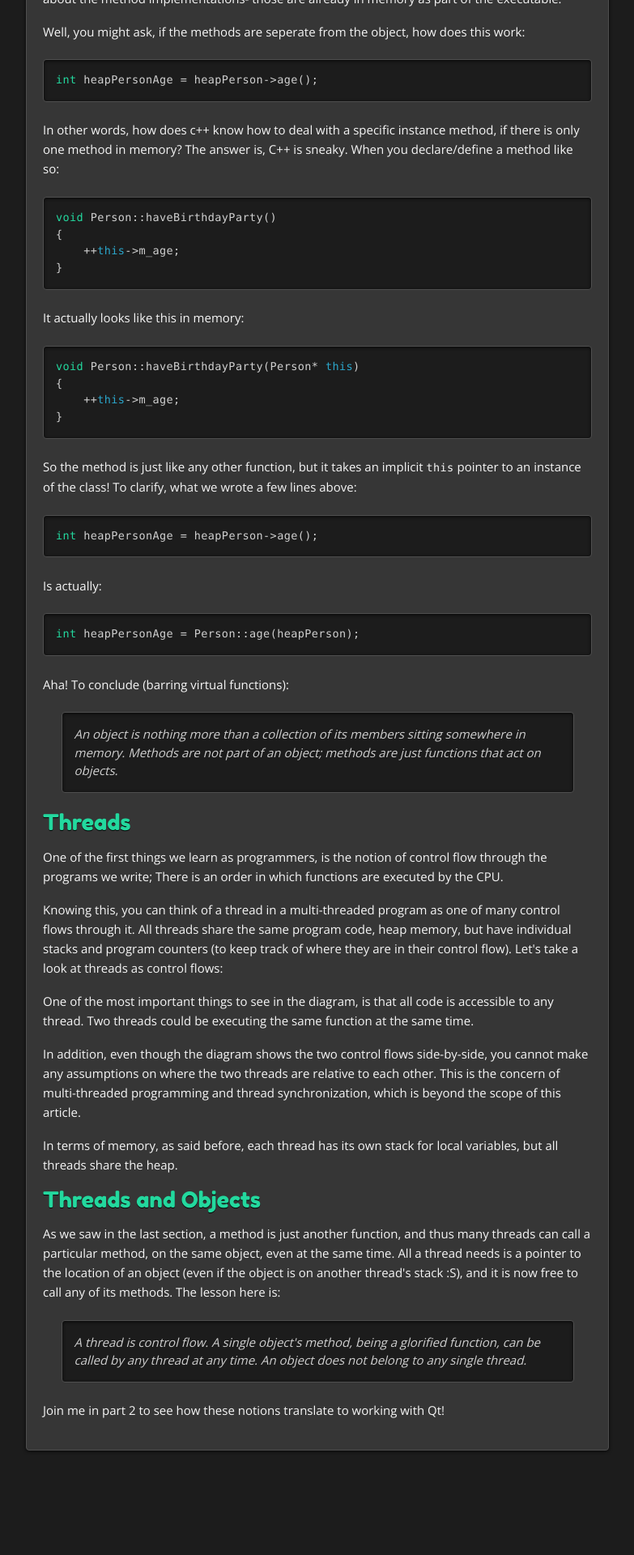
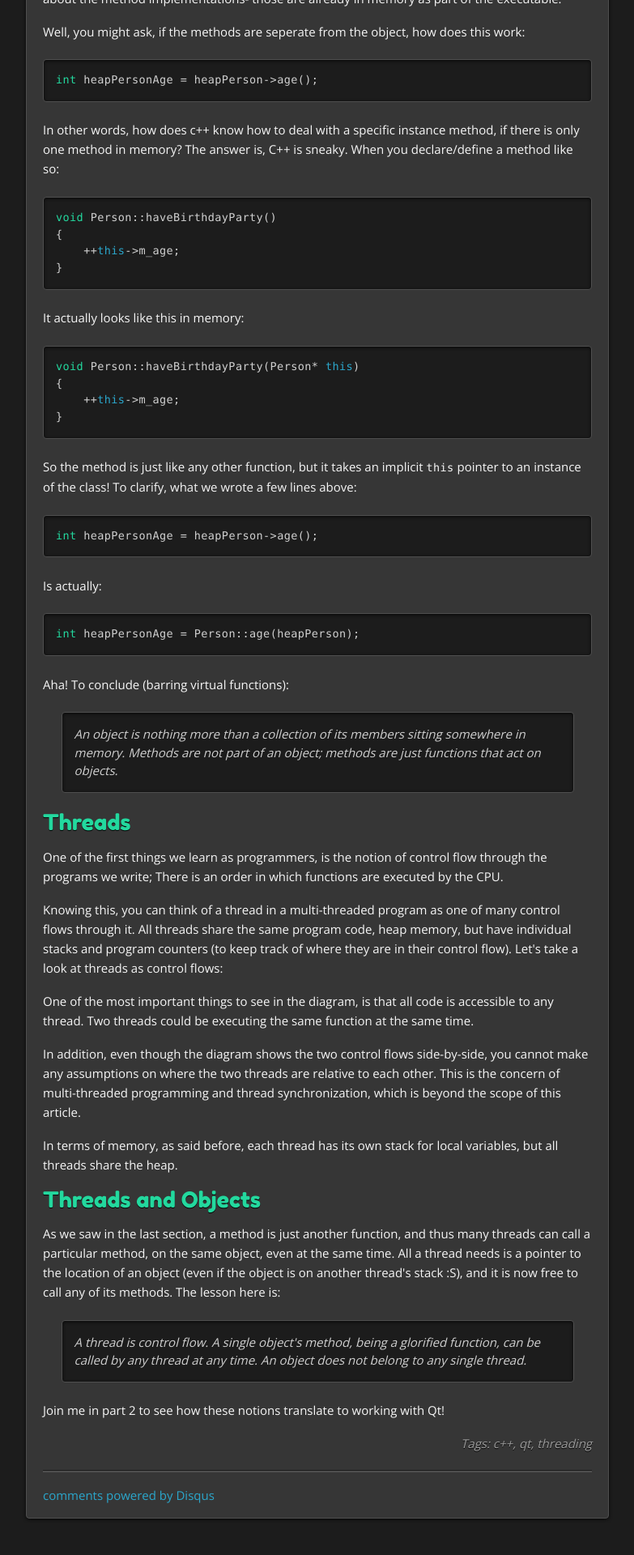
Before and after one commit to KholdStare/kholdstare.github.com, a Jekyll site: the page built from _posts/2012-08-21-objects-and-threads-in-cpp-1.html, in a window 1280 px wide. Shown: the part 1304-3224 px from the top of the page at 81% size, without its empty margins (123-906 px from the left). Built offline with Jekyll 4.4.1, drawn with Linux system fonts in a browser that asks for light colours; comment, search, counter and statistics services are not loaded; before the commit the page ends 3140 px from its top, so only the background shows below that.

Commit message:
Adding disqus to post page.

```diff
--- /dev/null
+++ b/_includes/tag_footer.html
@@ -0,0 +1,5 @@
+<ul class="tags">
+    {% for tag in tags %}
+    <li>{{tag}}</li>
+    {% endfor %}
+</ul>
--- a/_layouts/post.html
+++ b/_layouts/post.html
@@ -17,5 +17,22 @@
 
         {{ content }}
     </section>
+    <!--disqus follows-->
+    {% assign tags = page.tags %}
+    {% include tag_footer.html %}
+    <hr/>
+    <div id="disqus_thread"></div>
+    <script type="text/javascript">
+        var disqus_shortname = 'kholdcode';
+        var disqus_identifier = '{{ page.id }}';
+
+        (function() {
+            var dsq = document.createElement('script'); dsq.type = 'text/javascript'; dsq.async = true;
+            dsq.src = 'http://' + disqus_shortname + '.disqus.com/embed.js';
+            (document.getElementsByTagName('head')[0] || document.getElementsByTagName('body')[0]).appendChild(dsq);
+        })();
+    </script>
+    <noscript>Please enable JavaScript to view the <a href="http://disqus.com/?ref_noscript">comments powered by Disqus.</a></noscript>
+    <a href="http://disqus.com" class="dsq-brlink">comments powered by <span class="logo-disqus">Disqus</span></a>
 </div>
 </article>
--- a/_posts/2012-08-18-optimizing-qstring-usage.html
+++ b/_posts/2012-08-18-optimizing-qstring-usage.html
@@ -6,6 +6,10 @@
   However just like any framework there are certain things you have to watch out for.
   What I have discovered is, if you are not careful, you can experience a considerable slowdown in time intensive operations if you are using a lot QStrings.
   In this article I will demonstrate the problems, and also the solutions!
+category: technical
+tags:
+  - c++
+  - qt
 ---
 
 <h3>String literals and QStrings</h3>
--- a/_posts/2012-08-21-objects-and-threads-in-cpp-1.html
+++ b/_posts/2012-08-21-objects-and-threads-in-cpp-1.html
@@ -6,6 +6,11 @@
   I would hear co-workers talk about "objects being on threads",
   and then immediately talk about how several threads are accessing the same object.
   It would confuse the hell out of me, with the two ideas completely opposed to each other.
+category: technical
+tags:
+  - c++
+  - qt
+  - threading
 ---
 
 <p>
--- a/index.html
+++ b/index.html
@@ -20,6 +20,8 @@
 
     {{ first_post.content }}
     </section>
+    {% assign tags = first_post.tags %}
+    {% include tag_footer.html %}
 </div>
 </article>
 
@@ -35,6 +37,8 @@
         {{ post.description | markdownify }}
         <a href="{{post.url}}">Read More...</a>
     </section>
+    {% assign tags = post.tags %}
+    {% include tag_footer.html %}
 </div>
 </article>
 {% endfor %}
--- a/stylesheets/app.css
+++ b/stylesheets/app.css
@@ -1999,7 +1999,7 @@
   box-shadow: 0px 1px 4px 0px rgba(0, 0, 0, 0.8);
 }
 
-/* line 140, ../sass/app.scss */
+/* line 141, ../sass/app.scss */
 .hole, .panel blockquote, nav ul li.active, .highlight {
   -webkit-box-shadow: inset 0px 1px 4px 0px rgba(0, 0, 0, 0.8);
   -moz-box-shadow: inset 0px 1px 4px 0px rgba(0, 0, 0, 0.8);
@@ -2012,19 +2012,41 @@
   color: #d0d0d0;
 }
 
-/* line 149, ../sass/app.scss */
+/* line 150, ../sass/app.scss */
 .panel blockquote {
   margin: 1.5em;
   font-style: italic;
   padding: 1em;
 }
 
-/* line 164, ../sass/app.scss */
+/* line 165, ../sass/app.scss */
 .main-post {
   margin-bottom: 3em;
 }
 
-/* line 176, ../sass/app.scss */
+/* line 170, ../sass/app.scss */
+.tags {
+  text-align: right;
+  text-shadow: #030303 0px 1px 0px;
+  font-style: italic;
+  font-size: 1em;
+  color: #9c9c9c;
+}
+/* line 171, ../sass/app.scss */
+.tags:before {
+  content: "Tags: ";
+}
+/* line 181, ../sass/app.scss */
+.tags li {
+  display: inline;
+  list-style-type: none;
+}
+/* line 186, ../sass/app.scss */
+.tags li:not(:last-child):after {
+  content: ",";
+}
+
+/* line 200, ../sass/app.scss */
 .date {
   padding: 0;
   float: left;
@@ -2036,12 +2058,12 @@
   font-size: 1.3em;
   color: #828282;
 }
-/* line 189, ../sass/app.scss */
+/* line 220, ../sass/app.scss */
 .date span {
   display: block;
   text-align: center;
 }
-/* line 195, ../sass/app.scss */
+/* line 226, ../sass/app.scss */
 .date .day {
   font-size: 1.9em;
   font-weight: bold;
@@ -2049,7 +2071,7 @@
   position: relative;
   top: 0.1em;
 }
-/* line 204, ../sass/app.scss */
+/* line 235, ../sass/app.scss */
 .date .month {
   font-size: 1.2em;
   line-height: 0.9em;
@@ -2058,7 +2080,7 @@
   top: 0.1em;
 }
 
-/* line 220, ../sass/app.scss */
+/* line 251, ../sass/app.scss */
 header.panel {
   padding: 0px;
   -webkit-border-radius: 0px 0px;
@@ -2067,20 +2089,20 @@
   border: 0px;
   border-bottom: solid 1px #4f4f4f;
 }
-/* line 221, ../sass/app.scss */
+/* line 252, ../sass/app.scss */
 header.panel h1 {
   float: left;
   margin-right: 0.5em;
 }
 
-/* line 233, ../sass/app.scss */
+/* line 264, ../sass/app.scss */
 nav ul {
   background: #363636;
   display: block;
   list-style-type: none;
   list-style-position: inside;
 }
-/* line 239, ../sass/app.scss */
+/* line 270, ../sass/app.scss */
 nav ul li {
   margin-right: 0.5em;
   margin-bottom: 0.5em;
@@ -2089,12 +2111,12 @@
   display: block;
   position: relative;
 }
-/* line 247, ../sass/app.scss */
+/* line 278, ../sass/app.scss */
 nav ul li a {
   color: #d0d0d0;
 }
 
-/* line 259, ../sass/app.scss */
+/* line 290, ../sass/app.scss */
 code {
   font-weight: normal;
   font-family: "Consolas", "Courier New", monospace;
@@ -2102,7 +2124,7 @@
   letter-spacing: 0.03em;
 }
 
-/* line 267, ../sass/app.scss */
+/* line 298, ../sass/app.scss */
 .highlight {
   margin-top: 1.5em;
   margin-bottom: 1.5em;
@@ -2111,7 +2133,7 @@
   overflow: auto;
 }
 
-/* line 282, ../sass/app.scss */
+/* line 313, ../sass/app.scss */
 .highlight {
   color: #d0d0d0;
   /* Keyword, Name.Tag */
@@ -2132,78 +2154,78 @@
   /* Literal.String */
   /* Name.Entity */
 }
-/* line 285, ../sass/app.scss */
+/* line 316, ../sass/app.scss */
 .highlight .hll {
   background-color: #ffffcc;
 }
-/* line 286, ../sass/app.scss */
+/* line 317, ../sass/app.scss */
 .highlight .k, .highlight .nt {
   color: #2ba6cb;
 }
-/* line 287, ../sass/app.scss */
+/* line 318, ../sass/app.scss */
 .highlight .c, .highlight .cm, .highlight .c1, .highlight .cs {
   color: #99968b;
   font-style: italic;
 }
-/* line 288, ../sass/app.scss */
+/* line 319, ../sass/app.scss */
 .highlight .cp {
   color: #e5786d;
 }
-/* line 289, ../sass/app.scss */
+/* line 320, ../sass/app.scss */
 .highlight .m {
   color: #e5786d;
 }
-/* line 290, ../sass/app.scss */
+/* line 321, ../sass/app.scss */
 .highlight .no {
   color: #e5786d;
 }
-/* line 292, ../sass/app.scss */
+/* line 323, ../sass/app.scss */
 .highlight .il {
   color: #e5786d;
 }
-/* line 293, ../sass/app.scss */
+/* line 324, ../sass/app.scss */
 .highlight .na {
   color: #cae682;
 }
-/* line 294, ../sass/app.scss */
+/* line 325, ../sass/app.scss */
 .highlight .kt {
   color: #23d89e;
 }
-/* line 295, ../sass/app.scss */
+/* line 326, ../sass/app.scss */
 .highlight .nf {
   color: #cae682;
 }
-/* line 296, ../sass/app.scss */
+/* line 327, ../sass/app.scss */
 .highlight .nv {
   color: #cae682;
 }
-/* line 297, ../sass/app.scss */
+/* line 328, ../sass/app.scss */
 .highlight .vc {
   color: #cae682;
 }
-/* line 298, ../sass/app.scss */
+/* line 329, ../sass/app.scss */
 .highlight .vg {
   color: #cae682;
 }
-/* line 299, ../sass/app.scss */
+/* line 330, ../sass/app.scss */
 .highlight .vi {
   color: #cae682;
 }
-/* line 301, ../sass/app.scss */
+/* line 332, ../sass/app.scss */
 .highlight .gh, .highlight .gu {
   font-weight: bold;
 }
-/* line 302, ../sass/app.scss */
+/* line 333, ../sass/app.scss */
 .highlight .go {
   color: #808080;
   background-color: #303030;
 }
-/* line 303, ../sass/app.scss */
+/* line 334, ../sass/app.scss */
 .highlight .s {
   color: #85db58;
   font-style: italic;
 }
-/* line 304, ../sass/app.scss */
+/* line 335, ../sass/app.scss */
 .highlight .ni {
   color: #e7f6da;
 }
@@ -2215,7 +2237,7 @@
   font-style: normal;
 }
 
-/* line 322, ../sass/app.scss */
+/* line 353, ../sass/app.scss */
 [class^="icon-"]:before, [class*=" icon-"]:before {
   position: relative;
   font-family: 'icomoon';
@@ -2223,60 +2245,60 @@
   speak: none;
 }
 
-/* line 328, ../sass/app.scss */
+/* line 359, ../sass/app.scss */
 .icon-quote:before {
   content: "\71";
 }
 
-/* line 331, ../sass/app.scss */
+/* line 362, ../sass/app.scss */
 .icon-feed:before {
   content: "\72";
 }
 
-/* line 334, ../sass/app.scss */
+/* line 365, ../sass/app.scss */
 .icon-creative-commons:before {
   content: "\63";
 }
 
-/* line 337, ../sass/app.scss */
+/* line 368, ../sass/app.scss */
 .icon-vimeo:before {
   content: "\76";
 }
 
-/* line 340, ../sass/app.scss */
+/* line 371, ../sass/app.scss */
 .icon-github:before {
   content: "\67";
 }
 
-/* line 343, ../sass/app.scss */
+/* line 374, ../sass/app.scss */
 .icon-google-plus:before {
   content: "\70";
 }
 
-/* line 346, ../sass/app.scss */
+/* line 377, ../sass/app.scss */
 .icon-flickr:before {
   content: "\66";
 }
 
-/* line 356, ../sass/app.scss */
+/* line 387, ../sass/app.scss */
 .unstyled li {
   list-style: none;
 }
 
-/* line 360, ../sass/app.scss */
+/* line 391, ../sass/app.scss */
 .social {
   overflow: hidden;
 }
-/* line 363, ../sass/app.scss */
+/* line 394, ../sass/app.scss */
 .social a {
   text-shadow: #030303 0px 1px 0px;
   font-size: 39px;
 }
-/* line 368, ../sass/app.scss */
+/* line 399, ../sass/app.scss */
 .social ul {
   padding: 0;
 }
-/* line 372, ../sass/app.scss */
+/* line 403, ../sass/app.scss */
 .social li {
   width: 25%;
   text-align: center;
@@ -2285,30 +2307,30 @@
 }
 
 @media (max-width: 27em) {
-  /* line 391, ../sass/app.scss */
+  /* line 422, ../sass/app.scss */
   .columns {
     padding-left: 5px;
     padding-right: 5px;
   }
 
-  /* line 396, ../sass/app.scss */
+  /* line 427, ../sass/app.scss */
   .panel {
     padding-left: 5px;
     padding-right: 5px;
   }
 
-  /* line 401, ../sass/app.scss */
+  /* line 432, ../sass/app.scss */
   .highlight {
     padding-left: 5px;
     padding-right: 5px;
   }
 
-  /* line 408, ../sass/app.scss */
+  /* line 439, ../sass/app.scss */
   header.panel h1 {
     float: none;
   }
 
-  /* line 414, ../sass/app.scss */
+  /* line 445, ../sass/app.scss */
   .date {
     left: 5px;
     margin-right: 10px;
```
Also changed, not shown: sass/app.scss (+32 -1 lines).
